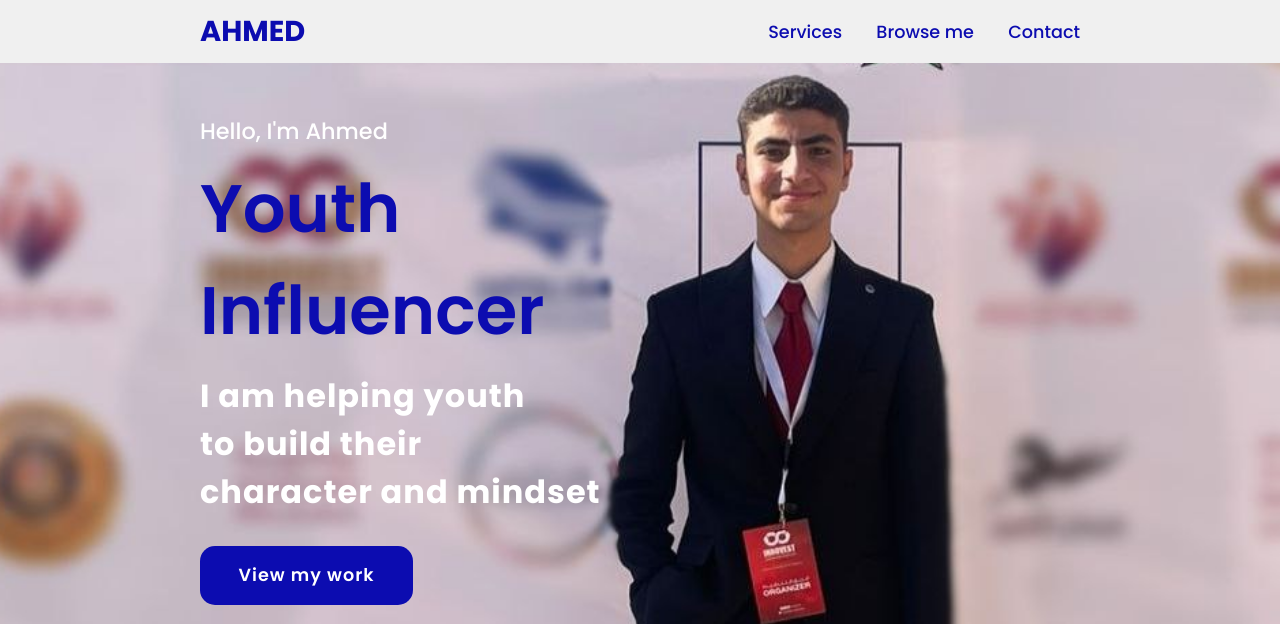
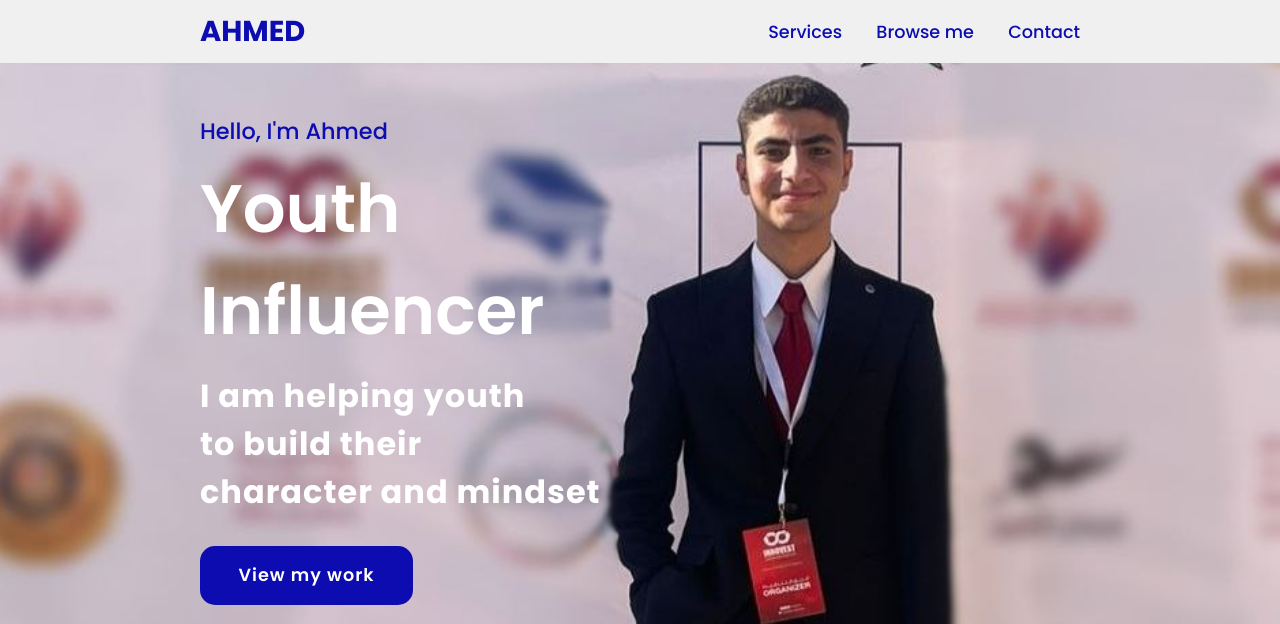
Before and after one commit to Mido122839/ahmedanwar, a plain HTML site: page index.html in a window 1280 px wide. Shown: the top 624 px of the page. Drawn offline with Linux system fonts and the light colour scheme.

Commit message:
Change h2 text color in style.css

```diff
--- a/style.css
+++ b/style.css
@@ -56,7 +56,7 @@ section {
 }
 
 .main h2 {
-    color: rgb(255, 255, 255);
+    color: rgb(12, 12, 176);
     font-size: 1.4em;
     font-weight: 500;
 }
@@ -64,7 +64,7 @@ section {
 .main h2 span {
     display: inline-block;
     margin-top: 10px;
-    color: rgb(12, 12, 176);
+    color: white;
     font-size: 3em;
     font-weight: 600;
 }
```
